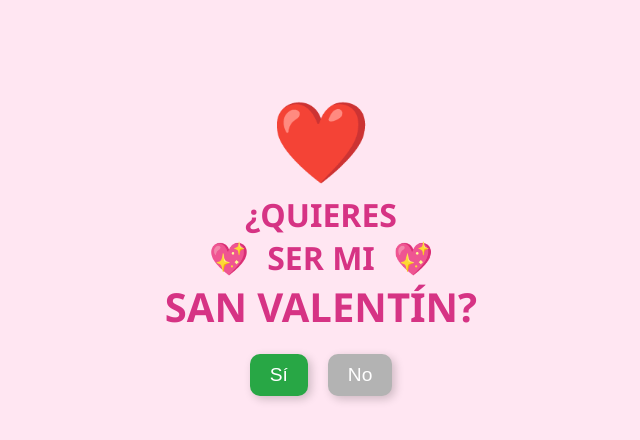
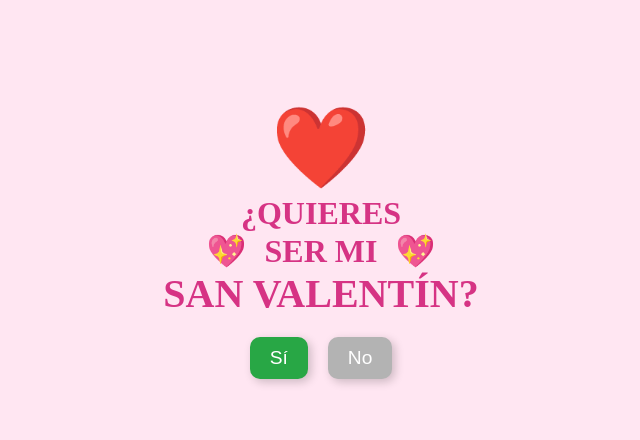
Before and after one commit to irvingcv16/San-Valentin-Vianey, a plain HTML site: page index.html in a window 1280 px wide. Shown: the whole page, without its empty margins (319-959 px from the left). Drawn offline with Linux system fonts and the light colour scheme; some packages are replaced by stand-ins of ours; a script that the page names is missing.

Commit message:
index.html

```diff
--- a/index.html
+++ b/index.html
@@ -16,7 +16,7 @@
             align-items: center;
             height: 60vh;
             background-color: #ffe6f2;
-            font-family: 'Segoe UI', 'Lucida Handwriting', cursive;
+            font-family:  "Niconne", serif;
             text-align: center;
             flex-direction: column;
             overflow: hidden;
```
